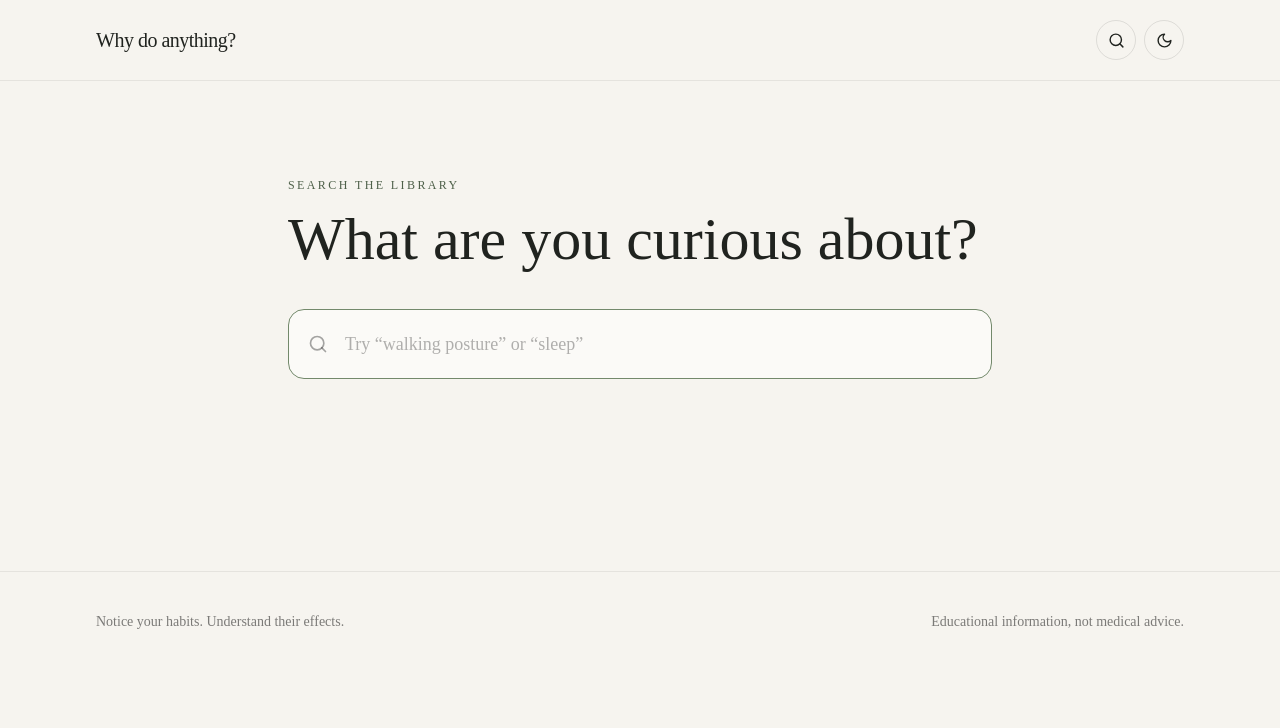
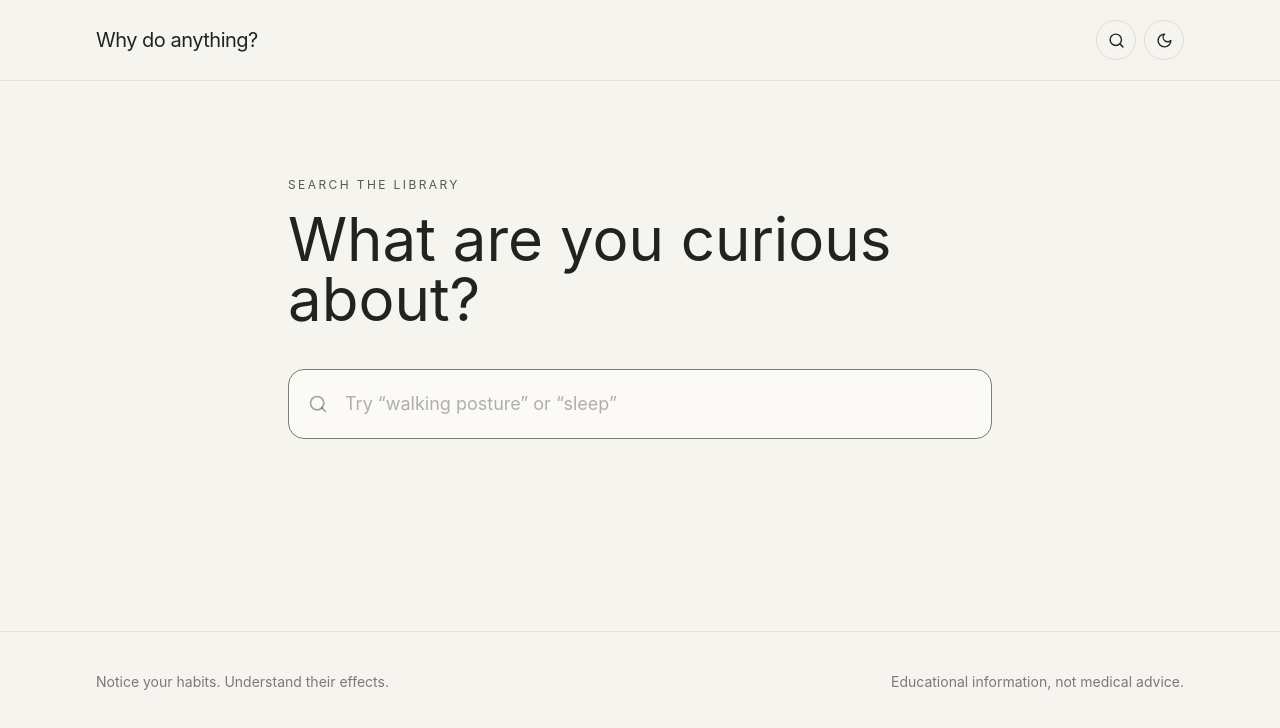
Before and after one commit to neelbhut31-lang/why-do-anything, a Next.js app: page /search in a window 1280 px wide. Shown: the top 728 px of the page. Built offline with nearby package versions, Linux system fonts and the light colour scheme.

Commit message:
Use simple readable system fonts

```diff
--- a/tailwind.config.ts
+++ b/tailwind.config.ts
@@ -21,8 +21,24 @@
         }
       },
       fontFamily: {
-        sans: ["var(--font-inter)", "sans-serif"],
-        serif: ["var(--font-newsreader)", "Georgia", "serif"],
+        sans: [
+          "-apple-system",
+          "BlinkMacSystemFont",
+          '"Segoe UI"',
+          "Roboto",
+          '"Helvetica Neue"',
+          "Arial",
+          "sans-serif",
+        ],
+        serif: [
+          "-apple-system",
+          "BlinkMacSystemFont",
+          '"Segoe UI"',
+          "Roboto",
+          '"Helvetica Neue"',
+          "Arial",
+          "sans-serif",
+        ],
       },
       boxShadow: {
         soft: "0 20px 60px -35px rgba(32, 35, 31, 0.35)",
```
